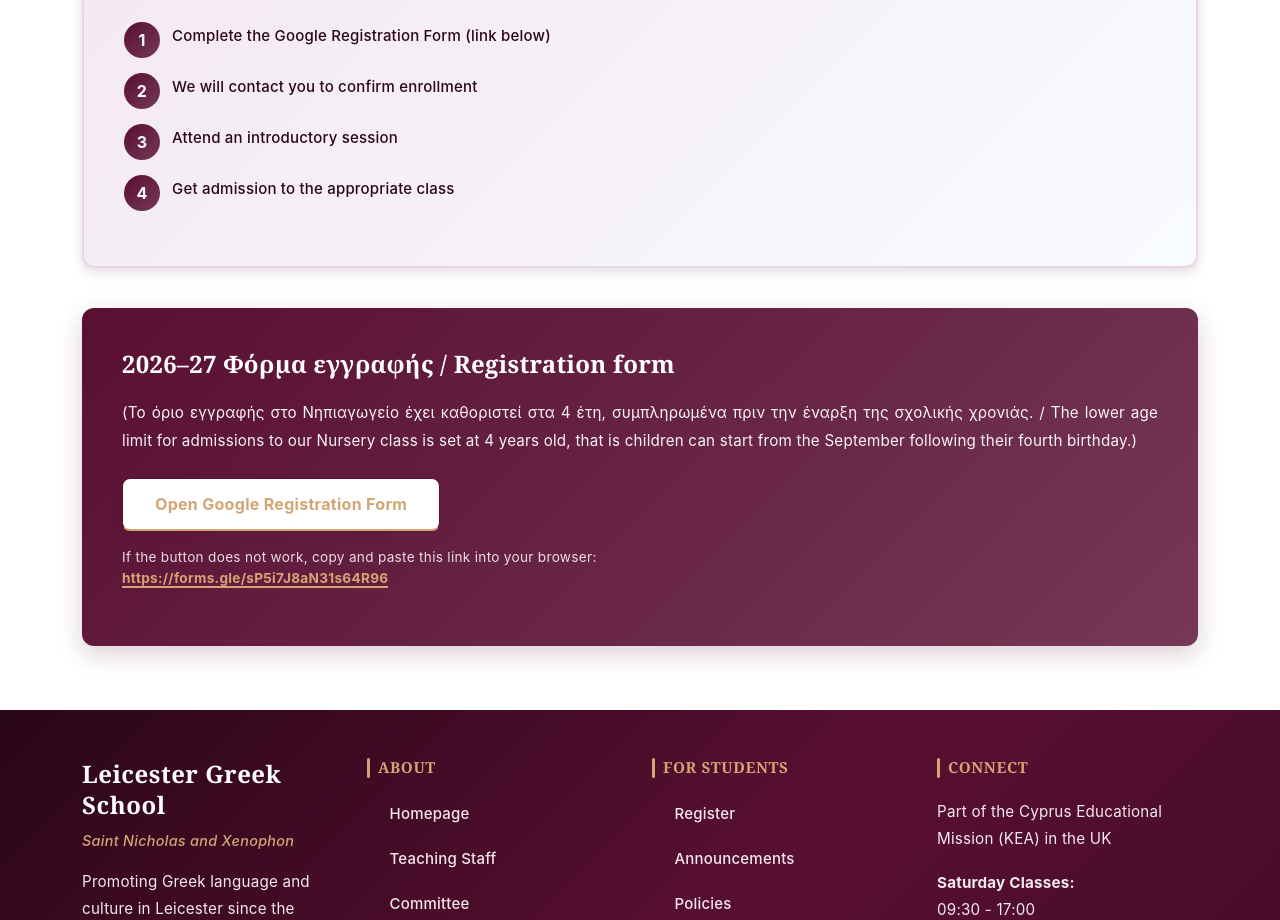
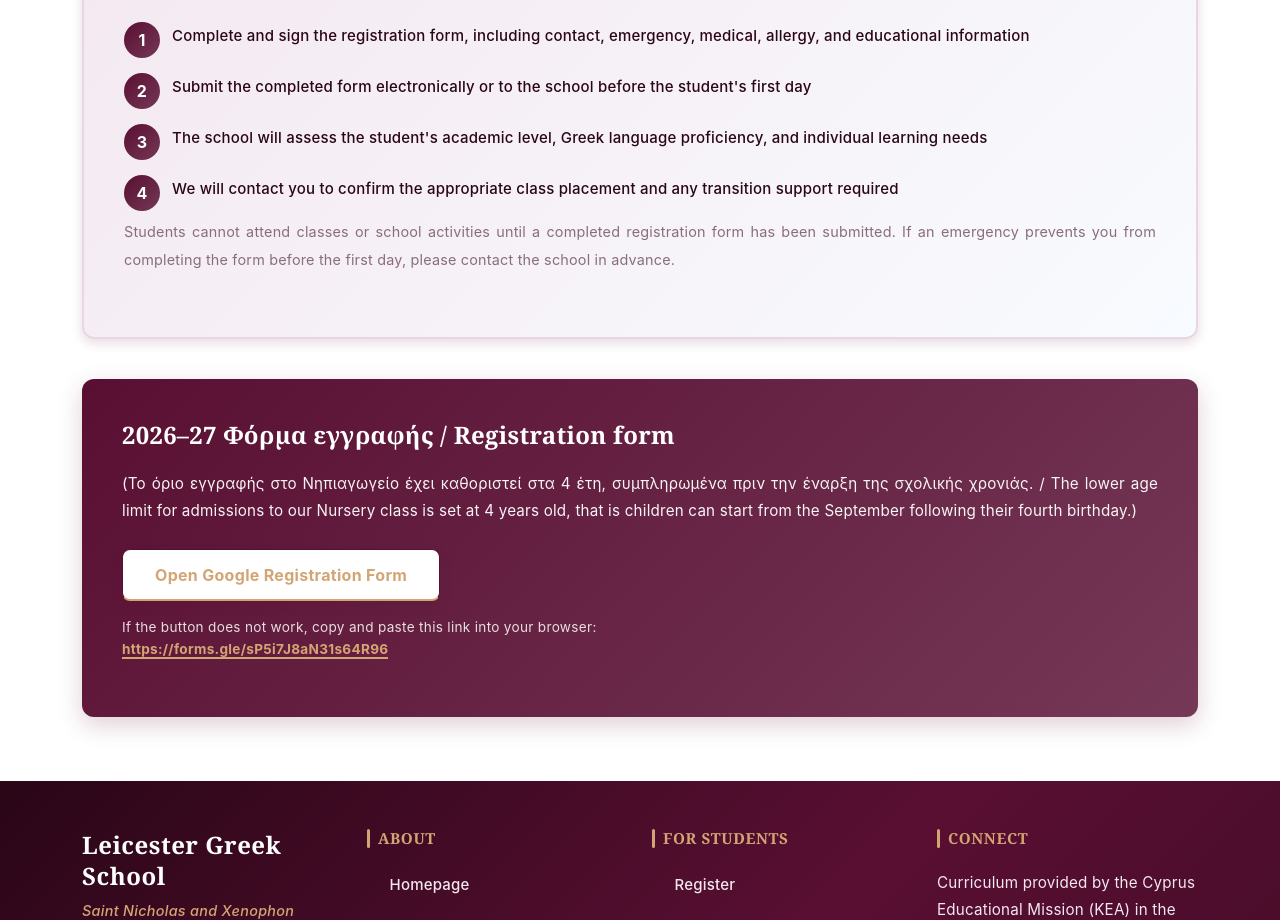
Before and after one commit to Leicester-Greek-School/website, a Vue app: page /register in a window 1280 px wide. Shown: the part 1605-2525 px from the top of the page. Built offline with nearby package versions, Linux system fonts and the light colour scheme.

Commit message:
Align all content with school policies and keep it consistent

```diff
--- a/index.html
+++ b/index.html
@@ -145,8 +145,8 @@
         {
           "@type": "EducationalOccupationalProgram",
           "name": "In-person Greek classes in Leicester for children",
-          "description": "Saturday classes from 09:30 to 17:00 in Leicester for children aged 4 and up",
-          "timeOfDay": "Saturday 09:30-17:00",
+          "description": "Saturday classes in Leicester for children aged 4 and up, with a morning shift from 09:30 to 13:00 and an afternoon shift from 13:30 to 17:00",
+          "timeOfDay": "Saturday 09:30-13:00 and 13:30-17:00",
           "educationalProgramMode": "in-person",
           "provider": { "@type": "EducationalOrganization", "name": "Leicester Greek School" }
         },
@@ -223,11 +223,6 @@
           "email": "vice-treasurer@leicestergreekschool.com"
         }
       ],
-      "memberOf": {
-        "@type": "Organization",
-        "name": "Cyprus Educational Mission in the UK",
-        "url": "http://kea.schools.ac.cy/"
-      },
       "inLanguage": ["en", "el"],
       "alumniOf": {
         "@type": "Organization",
@@ -271,6 +266,12 @@
           "@type": "OpeningHoursSpecification",
           "dayOfWeek": "Saturday",
           "opens": "09:30",
+          "closes": "13:00"
+        },
+        {
+          "@type": "OpeningHoursSpecification",
+          "dayOfWeek": "Saturday",
+          "opens": "13:30",
           "closes": "17:00"
         }
       ],
@@ -385,7 +386,7 @@
           "name": "What age can children start at Leicester Greek School?",
           "acceptedAnswer": {
             "@type": "Answer",
-            "text": "We welcome children from age 4 into our Nursery class. Children can join from the September following their fourth birthday. We offer classes from Nursery through to GCSE Greek preparation covering all age groups."
+            "text": "We welcome children from age 4 into our Nursery class. Children can join from the September following their fourth birthday. We offer classes from Nursery through to A-Level Greek teaching."
           }
         },
         {
@@ -409,7 +410,7 @@
           "name": "Where are Greek language classes held in Leicester?",
           "acceptedAnswer": {
             "@type": "Answer",
-            "text": "Children's Saturday classes take place at 2A Sawday Street, Leicester, LE2 7JW from 09:30 to 17:00. Adult classes run on Thursday evenings. Online teaching options are also available through the Cyprus Educational Mission (KEA)."
+            "text": "Children's Saturday classes take place at 2A Sawday Street, Leicester, LE2 7JW. The morning shift runs from 09:30 to 13:00 and the afternoon shift from 13:30 to 17:00. Adult classes run on Thursday evenings. Online teaching options are also available through the Cyprus Educational Mission (KEA)."
           }
         },
         {
@@ -461,7 +462,7 @@
             </ul>
 
             <h2>Class Schedule</h2>
-            <p><strong>Children and teenagers:</strong> Saturday, 09:30 - 17:00 in Leicester</p>
+            <p><strong>Children and teenagers:</strong> Saturday morning shift, 09:30 - 13:00; afternoon shift, 13:30 - 17:00 in Leicester</p>
             <p><strong>Adults:</strong> Thursday evening</p>
             <p><strong>Online lessons:</strong> Available for children and adults</p>
             <p>We accept children from age 4 to our Nursery.</p>
--- a/src/components/Footer.vue
+++ b/src/components/Footer.vue
@@ -28,11 +28,12 @@
         <div class="col-md-3">
           <h6 class="footer-heading">Connect</h6>
           <p class="footer-text small">
-            Part of the Cyprus Educational Mission (KEA) in the UK
+            Curriculum provided by the Cyprus Educational Mission (KEA) in the UK
           </p>
           <p class="footer-text small">
             <strong>Saturday Classes:</strong><br>
-            09:30 - 17:00
+            Morning shift: 09:30 - 13:00<br>
+            Afternoon shift: 13:30 - 17:00
           </p>
           <p class="footer-text small">
             <strong>Adult Classes:</strong><br>
--- a/src/views/Contact.vue
+++ b/src/views/Contact.vue
@@ -47,7 +47,11 @@
                   <h4 class="contact-card-title">Hours</h4>
                 </div>
                 <div class="contact-card-body">
-                  <p class="mb-2"><strong>Saturday Classes:</strong><br>09:30 - 17:00</p>
+                  <p class="mb-2">
+                    <strong>Saturday Classes:</strong><br>
+                    Morning shift: 09:30 - 13:00<br>
+                    Afternoon shift: 13:30 - 17:00
+                  </p>
                   <p class="mb-0"><strong>Thursday:</strong><br>Adult Classes</p>
                 </div>
               </div>
--- a/src/views/Home.vue
+++ b/src/views/Home.vue
@@ -65,7 +65,7 @@
             </div>
 
             <p class="text-justify">
-              Our school organises various events of national and educational significance aimed at cultivating national consciousness and strengthening our community identity in Leicester. Our teaching staff consists of native Greek speakers with university degrees in education, extensive teaching experience, and a genuine passion for education.
+              Our school organises various events of national and educational significance aimed at cultivating national consciousness and strengthening our community identity in Leicester. Our teachers are native Greek speakers with excellent knowledge of English and a strong understanding of Greek language and culture. Qualifications in education and previous teaching experience are highly desirable under our recruitment policy.
             </p>
 
             <p class="text-justify">
--- a/src/views/Policies.vue
+++ b/src/views/Policies.vue
@@ -155,7 +155,7 @@
         </p>
         <ul class="policy-list">
           <li>Personal information is collected only for school purposes</li>
-          <li>Data is stored securely and accessed only by authorized personnel</li>
+          <li>Data is stored securely and accessed only by the LGSC and Headteacher</li>
           <li>Information is not shared with third parties without consent unless disclosure is legally required</li>
           <li>Data may be shared in specific situations with local authorities, examining bodies, or service providers</li>
           <li>Personal data is retained only as long as necessary to provide school services, meet legal obligations, or deal with claims</li>
--- a/src/views/PrivacyPolicy.vue
+++ b/src/views/PrivacyPolicy.vue
@@ -65,7 +65,7 @@
         </p>
         <ul class="policy-list">
           <li>Secure storage of physical and electronic records</li>
-          <li>Limited access to personal data on a need-to-know basis</li>
+          <li>Access to personal data is limited to the Leicester Greek School Committee and Headteacher</li>
           <li>Regular staff training on data protection</li>
           <li>Secure disposal of data when no longer required</li>
         </ul>
@@ -130,7 +130,8 @@
         <div class="contact-box">
           <p><strong>Leicester Greek School</strong><br>
           Saint Nicholas and Xenophon<br>
-          Email: <a href="mailto:info@leicestergreekschool.org">info@leicestergreekschool.org</a></p>
+          Headteacher: <a href="mailto:headteacher@leicestergreekschool.com">headteacher@leicestergreekschool.com</a><br>
+          Leicester Greek School Committee: <a href="mailto:officers@leicestergreekschool.com">officers@leicestergreekschool.com</a></p>
           <p>
             You also have the right to lodge a complaint with the Information Commissioner's Office (ICO)
             if you believe your data protection rights have been violated.
--- a/src/views/Register.vue
+++ b/src/views/Register.vue
@@ -89,11 +89,16 @@
       <div class="info-section mt-4">
         <h3 class="section-title">How to Register</h3>
         <ol class="registration-steps">
-          <li>Complete the Google Registration Form (link below)</li>
-          <li>We will contact you to confirm enrollment</li>
-          <li>Attend an introductory session</li>
-          <li>Get admission to the appropriate class</li>
+          <li>Complete and sign the registration form, including contact, emergency, medical, allergy, and educational information</li>
+          <li>Submit the completed form electronically or to the school before the student's first day</li>
+          <li>The school will assess the student's academic level, Greek language proficiency, and individual learning needs</li>
+          <li>We will contact you to confirm the appropriate class placement and any transition support required</li>
         </ol>
+        <p class="text-justify small-note">
+          Students cannot attend classes or school activities until a completed registration form has
+          been submitted. If an emergency prevents you from completing the form before the first day,
+          please contact the school in advance.
+        </p>
       </div>
 
       <div class="registration-online mt-4">
```
Also changed, not shown: llms.txt.
